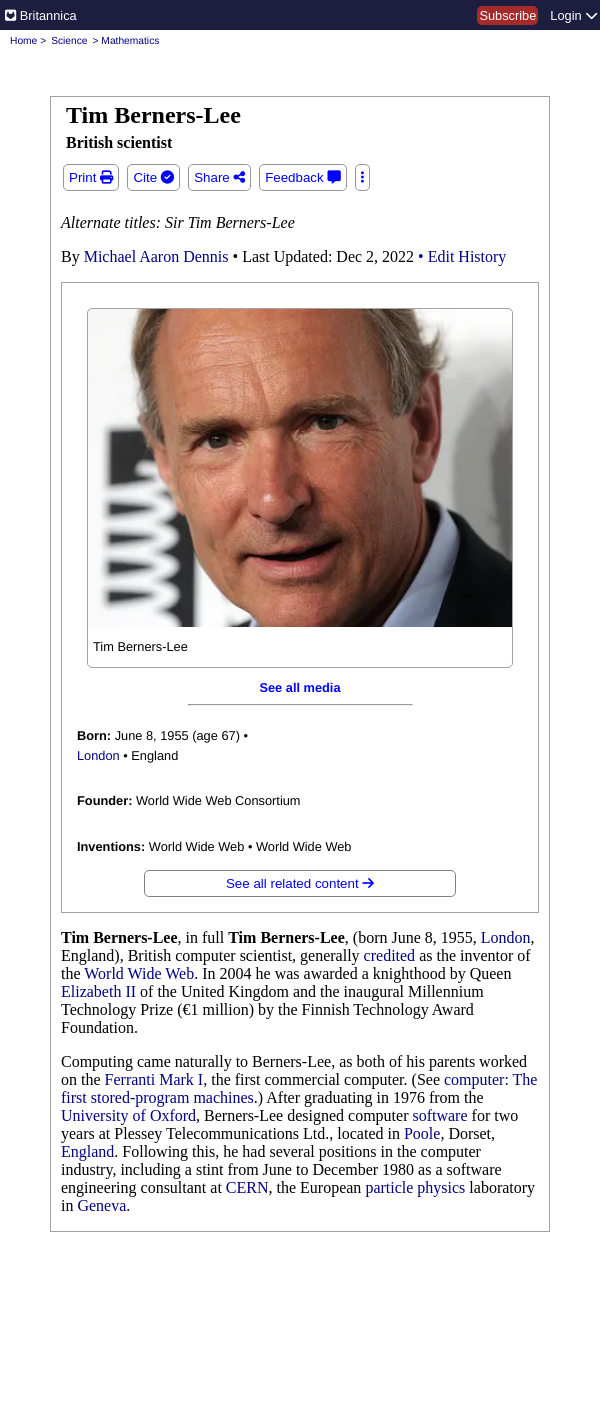
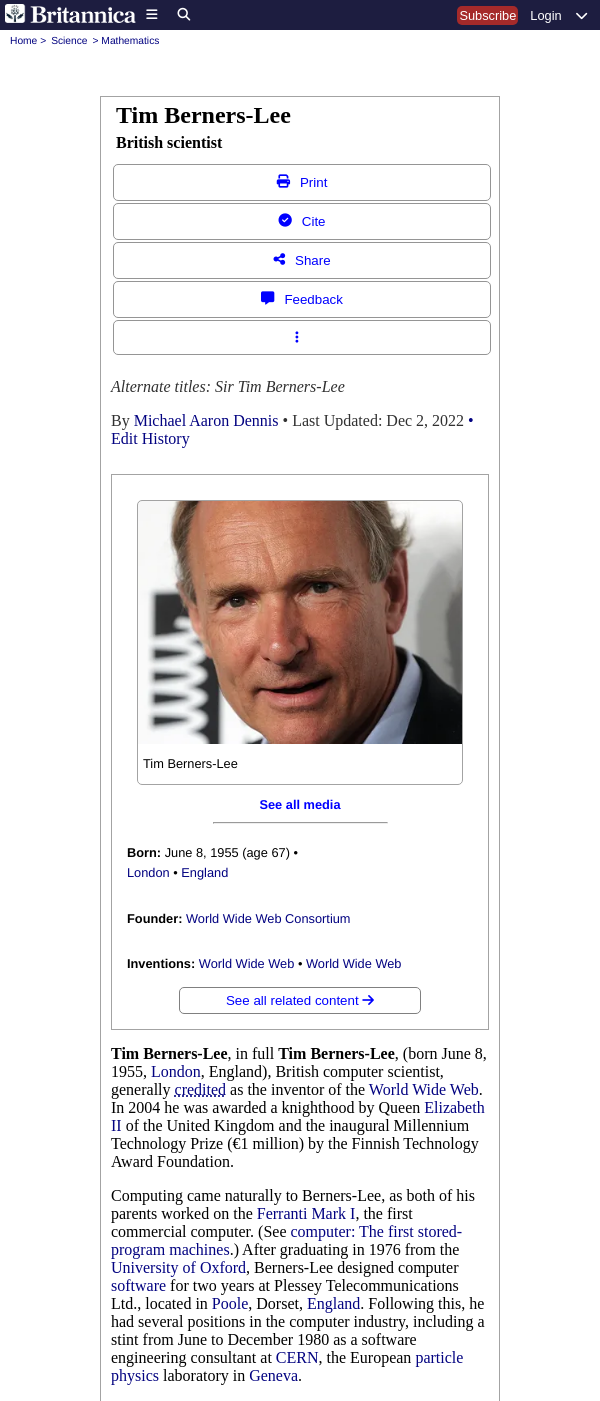
Before and after one commit to louisevst/TimBerners, a plain HTML site: page index.html in a window 600 px wide. Shown: the top 1401 px of the page. Before the commit the page ends 1282 px from the top, so only its background shows below. Drawn offline with Linux system fonts and the light colour scheme.

Commit message:
last commit

```diff
--- a/index.html
+++ b/index.html
@@ -9,13 +9,13 @@
     <title>Tim Berners Lee</title>
 </head>
 <body>
-    <header><a class="site"><i class="fa-brands fa-square-gitlab"></i> Britannica</a><a><i class="fa-solid fa-bars"></i> Browse</a><a><i class="fa-solid fa-magnifying-glass"></i> Search</a><a>Dictionnary</a><a>Quizzes</a><a>Money</a>
+    <header><a class="site"><img class="logo" src="image/logo.webp"></a><i class="fa-solid fa-bars"></i><a> Browse</a><i class="fa-solid fa-magnifying-glass"></i><a> Search</a><a>Dictionnary</a><a>Quizzes</a><a>Money</a>
     <div class="push">
     <button class="sub">Subscribe</button><button class="log">Login <i class="fa-solid fa-chevron-down"></i></button></div></header>
     <nav><a href="https://www.britannica.com/">Home ></a><a href="https://www.britannica.com/browse/Science">Science</a><a href="https://www.britannica.com/browse/Mathematics">> Mathematics</a></nav>
     <div class="container1">
     <section class="title"><h1>Tim Berners-Lee</h1><h4>British scientist</h4></section>
-    <section class="socials"><button>Print <i class="fa-solid fa-print"></i></button>
+    <section class="socials"><button onclick="window.location.href = 'https://www.britannica.com/print/article/62493'">Print <i class="fa-solid fa-print"></i></button>
         <button>Cite <i class="fa-solid fa-circle-check"></i></button>
         <button>Share <i class="fa-solid fa-share-nodes"></i></button>
         <button>Feedback <i class="fa-solid fa-message"></i></button>
@@ -23,16 +23,16 @@
         <section class="intro"><p><em>Alternate titles: Sir Tim Berners-Lee</em></p>
             <p>By <a href="https://www.britannica.com/contributor/Michael-Aaron-Dennis/4346">Michael Aaron Dennis</a> • Last Updated: Dec 2, 2022 <a href="https://www.britannica.com/biography/Tim-Berners-Lee/additional-info#history">• Edit History</a></p></section>
     <div class="container2">
-    <section class="resume"><div class="imgcontainer"><img src="image/British-scientist-Tim-Berners-Lee.webp"><p>Tim Berners-Lee</p></div>
+    <section class="resume"><div class="imgcontainer"><img src="image/British-scientist-Tim-Berners-Lee.webp" alt="Picture of Tim Berners-Lee"><p>Tim Berners-Lee</p></div>
     <a class="center">See all media</a><hr/>
-    <p><strong>Born:</strong> June 8, 1955 (age 67) •<br> <a href="https://www.britannica.com/place/London">London</a> • England</p>
-    <p><strong>Founder:</strong> World Wide Web Consortium</p>
-    <p><strong>Inventions:</strong> World Wide Web • World Wide Web</p>
-    <button class="content">See all related content <i class="fa-solid fa-arrow-right"></i></button>
+    <p><strong>Born:</strong> June 8, 1955 (age 67) •<br> <a href="https://www.britannica.com/place/London">London</a> • <a href="https://www.britannica.com/place/England">England</a></p>
+    <p><strong>Founder:</strong><a href="https://www.britannica.com/topic/World-Wide-Web-Consortium"> World Wide Web Consortium</a></p>
+    <p><strong>Inventions:</strong><a href="https://www.britannica.com/topic/World-Wide-Web"> World Wide Web</a> • <a href="https://www.britannica.com/topic/World-Wide-Web">World Wide Web</a></p>
+    <button class="content" onclick="window.location.href = 'https://www.britannica.com/facts/Tim-Berners-Lee'">See all related content <i class="fa-solid fa-arrow-right"></i></button>
     </section>
     <div class="text">
     <section class="paragraphs">
-    <p><strong>Tim Berners-Lee</strong>, in full <strong>Tim Berners-Lee</strong>, (born June 8, 1955, <a href="https://www.britannica.com/place/London">London</a>, England), British computer scientist, generally <a id="credited" href="https://www.britannica.com/dictionary/credited">credited</a> as the inventor of the <a href="https://www.britannica.com/topic/World-Wide-Web">World Wide Web</a>. In 2004 he was awarded a knighthood by Queen <a href="https://www.britannica.com/biography/Elizabeth-II">Elizabeth II</a> of the United Kingdom and the inaugural Millennium Technology Prize (€1 million) by the Finnish Technology Award Foundation.</p>
+    <p class="p1"><strong>Tim Berners-Lee</strong>, in full <strong>Tim Berners-Lee</strong>, (born June 8, 1955, <a href="https://www.britannica.com/place/London">London</a>, England), British computer scientist, generally <a id="credited" href="https://www.britannica.com/dictionary/credited">credited</a> as the inventor of the <a href="https://www.britannica.com/topic/World-Wide-Web">World Wide Web</a>. In 2004 he was awarded a knighthood by Queen <a href="https://www.britannica.com/biography/Elizabeth-II">Elizabeth II</a> of the United Kingdom and the inaugural Millennium Technology Prize (€1 million) by the Finnish Technology Award Foundation.</p>
     <p>Computing came naturally to Berners-Lee, as both of his parents worked on the <a href="https://www.britannica.com/technology/Ferranti-Mark-I">Ferranti Mark I</a>, the first commercial computer. (See <a href="https://www.britannica.com/technology/computer/ENIAC#ref216048">computer: The first stored-program machines</a>.) After graduating in 1976 from the <a href="https://www.britannica.com/topic/University-of-Oxford">University of Oxford</a>, Berners-Lee designed computer <a href="https://www.britannica.com/technology/software">software</a> for two years at Plessey Telecommunications Ltd., located in <a href="https://www.britannica.com/place/Poole">Poole</a>, Dorset, <a href="https://www.britannica.com/place/England">England</a>. Following this, he had several positions in the computer industry, including a stint from June to December 1980 as a software engineering consultant at <a href="https://www.britannica.com/topic/CERN">CERN</a>, the European <a href="https://www.britannica.com/science/particle-physics">particle physics</a> laboratory in <a href="https://www.britannica.com/place/Geneva-Switzerland">Geneva</a>.</p>
     </section>
     </div>
--- a/style.css
+++ b/style.css
@@ -19,8 +19,9 @@
     max-width: 100%;
 }
 #credited{
-    text-decoration: dotted !important;
-    text-decoration-style:dotted !important;
+    text-decoration: underline dotted !important;
+    text-decoration-style: underline dotted !important;
+    color:  rgb(3, 3, 129);
 }
 header{
     background-color: rgb(29, 29, 64);
@@ -49,6 +50,9 @@
     color: white;
     padding: 2px;
 }
+.logo{
+    max-height: 20px;
+}
 .sub{
     background-color: brown;
     border: none;
@@ -61,7 +65,7 @@
 nav{
     padding-left: 10px;
     padding-top: 35px;
-    font-size: 11.11px;
+    font-size: 13.33px;
     font-family: Helvetica, sans-serif;
     color: rgb(20, 20, 130);
 }
@@ -71,6 +75,9 @@
 a{
     text-decoration: none;
     color: rgb(3, 3, 129);
+}
+a:hover{
+    text-decoration: underline;
 }
 .socials{
     padding: 5px 0;
@@ -84,7 +91,15 @@
     background-color: white;
 }
 .socials button:hover{
-    background-color: rgba(87, 87, 249, 0.399);
+    background-color:rgba(165, 165, 255, 0.3);
+}
+.socials button:active{
+    color: white;
+    background-color: blue;
+}
+.intro{
+    color: rgb(49, 49, 49);
+    margin-bottom: 10px;
 }
 .container1{
     display: flex;
@@ -131,14 +146,59 @@
     margin: auto;
 }
 .content:hover{
-    background-color: rgba(87, 87, 249, 0.399);
+    background-color: rgba(165, 165, 255, 0.3);
+}
+.content:active{
+    background-color: blue;
+    color: white;
+}
+.p1{
+    margin-top: 0;
+}
+@media only screen and (max-width:280px){
+    header{
+        height: 50px;
+        justify-content: center;
+    }
+    .push{
+        margin-left: auto;
+    }
+    header i{
+        margin: 0 5px;
+    }
+    nav{
+        padding-top: 55px;
+    }
 }
 @media only screen and (max-width: 600px) {
+    header{
+        justify-content: space-around;
+    }
     header a{
         display: none;
     }
+    header i{
+        margin: 0 10px
+    }
+    .push{
+        display: flex;
+        justify-content: end;
+    }
     .site{
         display: block;
+    }
+    .socials button{
+        display: flex;
+        flex-direction: row-reverse;
+        width: 100%;
+        padding: 10px;
+        justify-content: center;
+    }
+    .socials button i{
+        padding-right: 10px;
+    }
+    .p1{
+        margin-top: 15px;
     }
 }
 @media only screen and (min-width: 600px) {
@@ -149,7 +209,7 @@
         display: none;
     }
     .container1{
-        margin: 50px;
+        margin: 50px 100px;
     }
     header{
         font-size: 12.80px;
@@ -216,7 +276,6 @@
     }
     .intro{
         font-size: 12px;
-        color: gray;
         line-height: 10px;
     }
     nav{
```
Also changed, not shown: image/logo.webp (added).
